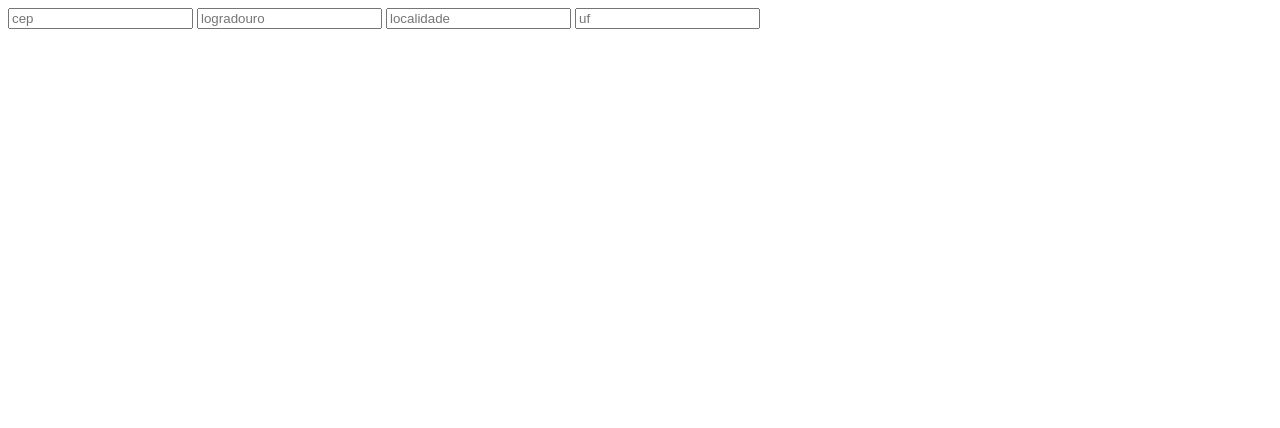
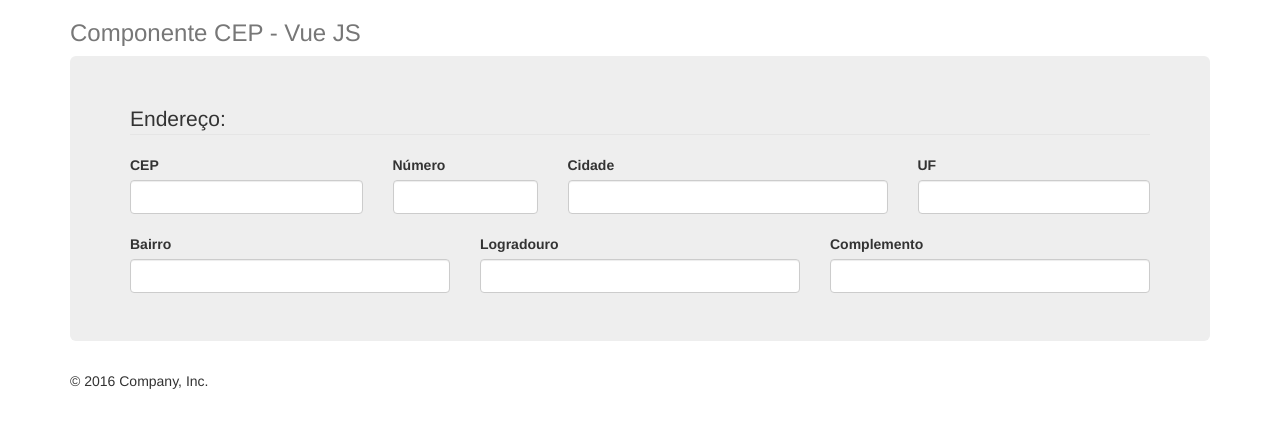
Before and after one commit to wescleymatos/cep-backbone, a website: page index.html in a window 1280 px wide. Drawn offline with nearby package versions, Linux system fonts and the light colour scheme.

Commit message:
montagem do form usando bootstrap

```diff
--- a/bower.json
+++ b/bower.json
@@ -20,6 +20,7 @@
     "jquery": "^3.2.1",
     "underscore": "^1.8.3",
     "backbone": "^1.3.3",
-    "handlebars": "^4.0.5"
+    "handlebars": "^4.0.5",
+    "bootstrap": "^3.3.7"
   }
 }
--- a/index.html
+++ b/index.html
@@ -3,9 +3,59 @@
 <head>
     <meta charset="UTF-8">
     <title>Backbone CEP</title>
+
+    <link rel="stylesheet" href="bower_components/bootstrap/dist/css/bootstrap.min.css">
 </head>
 <body>
-    <form></form>
+    <div id="app" class="container">
+        <div class="header clearfix">
+            <h3 class="text-muted">Componente CEP - Vue JS</h3>
+        </div>
+        <div class="jumbotron">
+            <fieldset>
+                <legend>Endereço:</legend>
+                <div>
+                    <p class="text-danger" style="display: none;">Não foi encontrado um endereço para este CEP.</p>
+
+                    <div class="row">
+                        <div class="col-md-3">
+                            <label>CEP</label>
+                            <i class="fa fa-spinner fa-pulse fa-fw" style="top: 32px; position: relative; left: 180px; display: none;"></i>
+                            <input id="cep" pattern="[0-9]{5}-[0-9]{3}" name="cep" maxlength="9" class="form-control" type="text">
+                        </div>
+                        <div class="col-md-2">
+                            <label>Número</label>
+                            <input id="numero" name="numero" class="form-control" type="text">
+                        </div>
+                        <div class="col-md-4">
+                            <label>Cidade</label>
+                            <input id="localidade" name="localidade" class="form-control" type="text">
+                        </div>
+                        <div class="col-md-3">
+                            <label>UF</label>
+                            <input id="uf" name="uf" class="form-control" type="text">
+                        </div>
+                    </div>
+                    <br>
+                    <div class="row">
+                        <div class="col-md-4">
+                            <label>Bairro</label>
+                            <input id="bairro" name="bairro" class="form-control" type="text">
+                        </div>
+                        <div class="col-md-4">
+                            <label>Logradouro</label>
+                            <input id="logradouro" name="logradouro" class="form-control" type="text">
+                        </div>
+                        <div class="col-md-4">
+                            <label>Complemento</label>
+                            <input id="complemento" class="form-control" type="text">
+                        </div>
+                    </div>
+                </div>
+            </fieldset>
+        </div>
+        <footer class="footer"><p>© 2016 Company, Inc.</p></footer>
+    </div>
 
     <script id="template" type="text/x-handlebars-template">
         <input type="text" pattern="[0-9]{5}-[0-9]{3}" name="cep" maxlength="9" placeholder="cep" value="{{cep}}">
```
